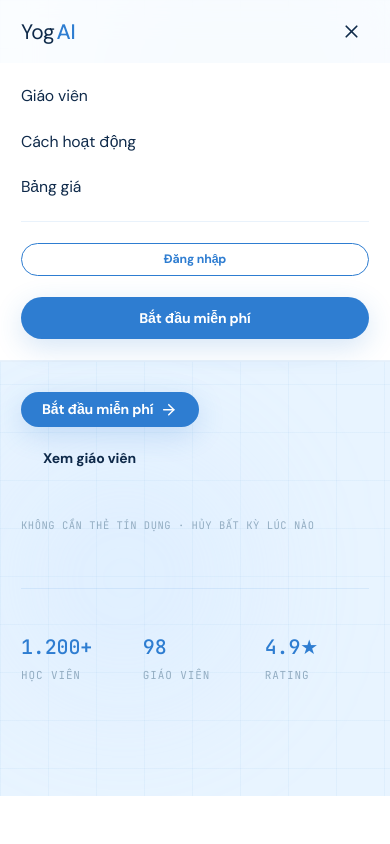
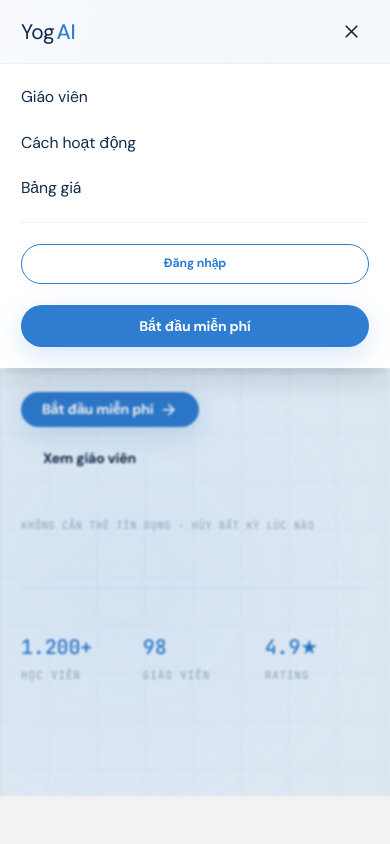
Before and after one commit to ThangLoiNguyen/yogaflowai, a Next.js app: page / in a window 390 px wide. Both pictures are taken after a click on the button 351 px from the left and 31 px from the top of the page. Shown: the top 844 px of the page. Built offline with nearby package versions, Linux system fonts and the light colour scheme.

Commit message:
responsive

```diff
--- a/app/page.tsx
+++ b/app/page.tsx
@@ -9,9 +9,17 @@ const Navbar = () => {
   const [isOpen, setIsOpen] = useState(false);
 
   return (
-    <nav className="fixed top-0 w-full z-50 border-b border-[var(--border)] bg-white/80 backdrop-blur-lg">
+    <>
+      {/* Mobile Menu Backdrop */}
+      {isOpen && (
+        <div
+          className="fixed inset-0 bg-black/5 backdrop-blur-[1px] z-[45] md:hidden"
+          onClick={() => setIsOpen(false)}
+        />
+      )}
+      <nav className="fixed top-0 w-full z-[50] border-b border-[var(--border)] bg-white/80 backdrop-blur-lg">
         <div className="max-w-7xl mx-auto px-6 h-18 flex items-center justify-between">
-        <Link href="/" className="flex items-center gap-0.5">
+          <Link href="/" className="flex items-center gap-0.5" onClick={() => setIsOpen(false)}>
             <span className="font-display text-2xl text-[var(--text-primary)]">Yog</span>
             <span className="font-ui font-medium text-2xl text-[var(--accent)]">AI</span>
           </Link>
@@ -30,19 +38,19 @@ const Navbar = () => {
           </div>
 
           {/* Mobile toggle */}
-        <button onClick={() => setIsOpen(!isOpen)} className="md:hidden p-2 text-[var(--text-primary)]">
+          <button onClick={() => setIsOpen(!isOpen)} className="md:hidden p-2 text-[var(--text-primary)] relative z-[60]">
             {isOpen ? <X className="w-6 h-6" /> : <div className="space-y-1.5"><div className="w-6 h-0.5 bg-current" /><div className="w-6 h-0.5 bg-current" /><div className="w-6 h-0.5 bg-current" /></div>}
           </button>
         </div>
 
-      {/* Mobile Menu */}
+        {/* Mobile Menu Container */}
         {isOpen && (
-        <div className="md:hidden bg-white border-b border-[var(--border)] py-6 px-6 flex flex-col gap-6 animate-in slide-in-from-top-5 duration-300">
-           <Link onClick={() => setIsOpen(false)} href="#teachers" className="text-lg font-ui text-[var(--text-primary)]">Giáo viên</Link>
-           <Link onClick={() => setIsOpen(false)} href="#how" className="text-lg font-ui text-[var(--text-primary)]">Cách hoạt động</Link>
-           <Link onClick={() => setIsOpen(false)} href="#pricing" className="text-lg font-ui text-[var(--text-primary)]">Bảng giá</Link>
+          <div className="md:hidden bg-white border-t border-[var(--border)] py-6 px-6 flex flex-col gap-6 animate-in slide-in-from-top-5 duration-300 shadow-xl relative z-[50]">
+             <Link onClick={() => setIsOpen(false)} href="#teachers" className="text-lg font-ui text-[var(--text-primary)] hover:text-[var(--accent)] transition-colors">Giáo viên</Link>
+             <Link onClick={() => setIsOpen(false)} href="#how" className="text-lg font-ui text-[var(--text-primary)] hover:text-[var(--accent)] transition-colors">Cách hoạt động</Link>
+             <Link onClick={() => setIsOpen(false)} href="#pricing" className="text-lg font-ui text-[var(--text-primary)] hover:text-[var(--accent)] transition-colors">Bảng giá</Link>
              <div className="h-px bg-[var(--border)] w-full" />
-           <Link onClick={() => setIsOpen(false)} href="/login" className="text-center py-2 text-sm font-ui font-bold text-[var(--accent)] border border-[var(--accent)] rounded-full">Đăng nhập</Link>
+             <Link onClick={() => setIsOpen(false)} href="/login" className="text-center py-3 text-sm font-ui font-bold text-[var(--accent)] border border-[var(--accent)] rounded-full hover:bg-[var(--accent)] hover:text-white transition-all">Đăng nhập</Link>
              <Link onClick={() => setIsOpen(false)} href="/register">
                <Button className="btn-primary w-full h-12 rounded-full text-base">
                  Bắt đầu miễn phí
@@ -51,6 +59,7 @@ const Navbar = () => {
           </div>
         )}
       </nav>
+    </>
   );
 };
 
```
Lines whose indentation alone changed are shown as unchanged.
